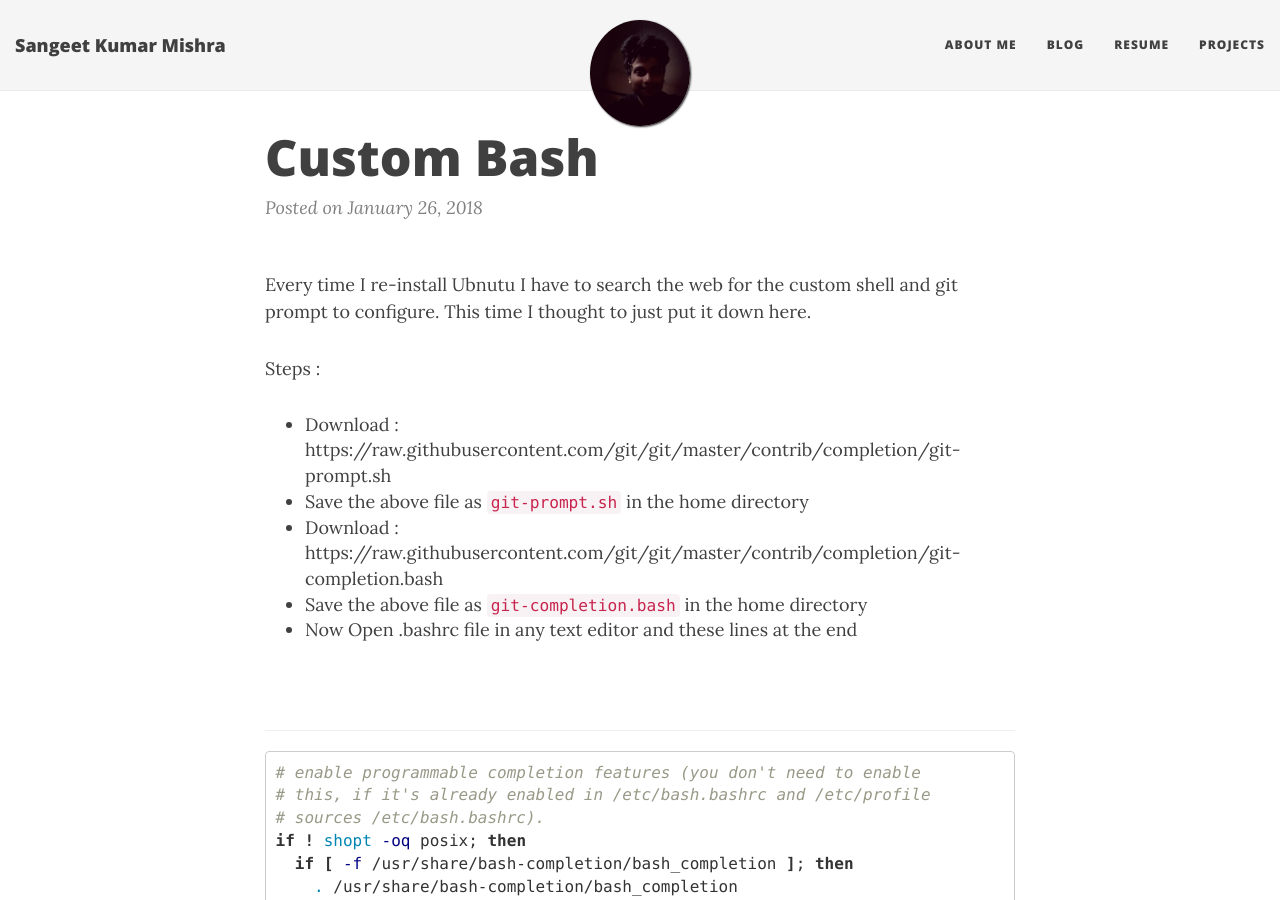
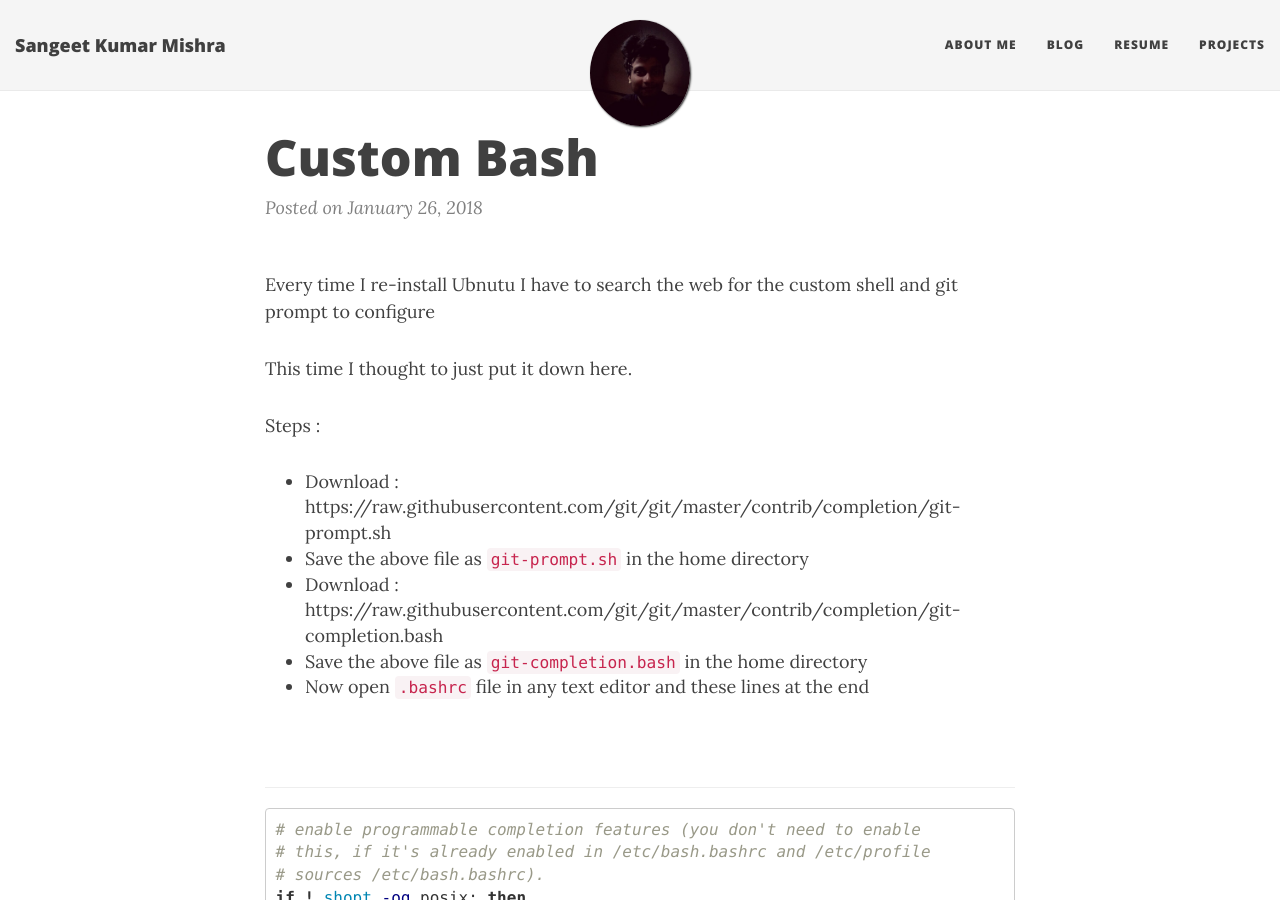
Before and after one commit to sangeet259/sangeet259.github.io, a Jekyll site: the page built from _posts/2018-01-26-custom-bash.md, in a window 1280 px wide and 900 px high. Built offline with Jekyll 4.4.1, drawn with Linux system fonts in a browser that asks for light colours; nearby versions of some CDN libraries; comment, search, counter and statistics services are not loaded.

```diff
--- a/_posts/2018-01-26-custom-bash.md
+++ b/_posts/2018-01-26-custom-bash.md
@@ -1,4 +1,5 @@
-Every time I re-install Ubnutu I have to search the web for the custom shell and git prompt to configure.
+Every time I re-install Ubnutu I have to search the web for the custom shell and git prompt to configure
+
 This time I thought to just put it down here.
 
 Steps :
@@ -6,7 +7,7 @@ Steps :
 * Save the above file as `git-prompt.sh` in the home directory
 * Download : https://raw.githubusercontent.com/git/git/master/contrib/completion/git-completion.bash
 * Save the above file as `git-completion.bash` in the home directory
-* Now Open .bashrc file in any text editor and these lines at the end
+* Now open `.bashrc` file in any text editor and these lines at the end
 
 
 <br>
```
